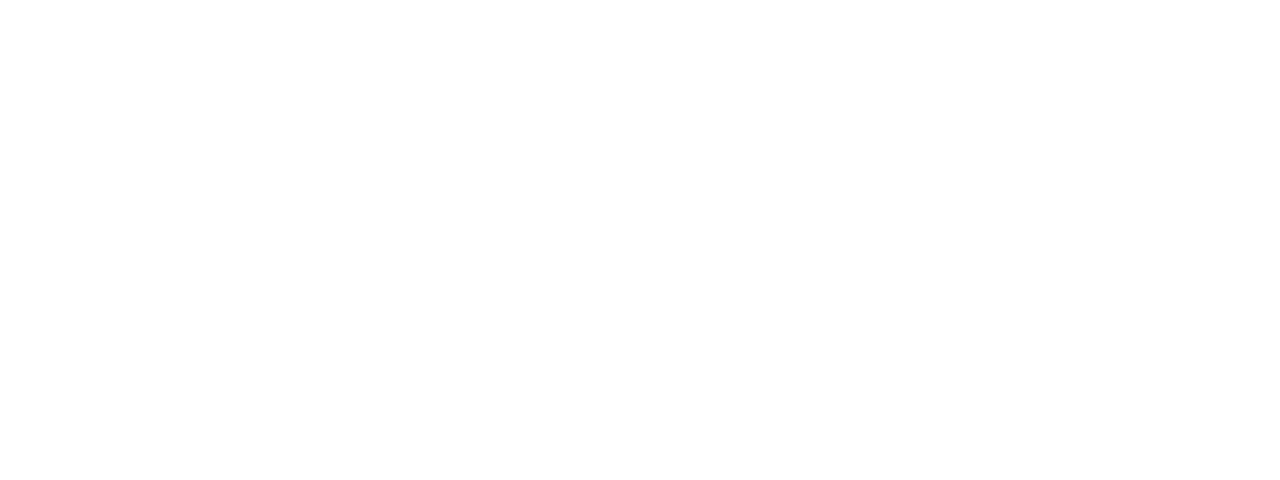
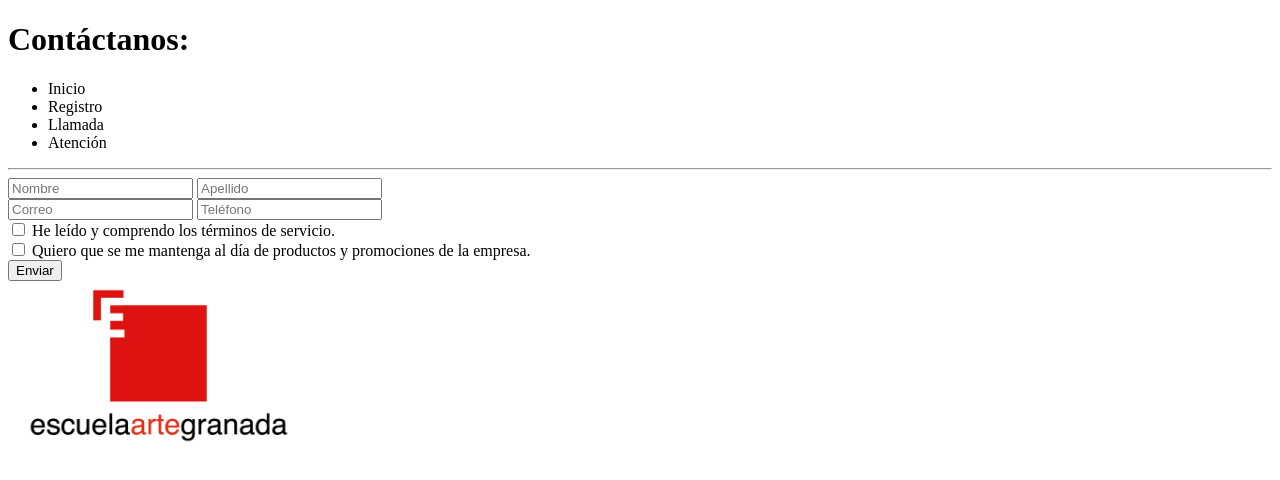
Before and after one commit to DaniJimenz/EjercicioAppWeb, a plain HTML site: page index.html in a window 1280 px wide. Drawn offline with Linux system fonts and the light colour scheme.

Commit message:
añado archivos y actualizo index

```diff
--- a/index.html
+++ b/index.html
@@ -1,17 +1,37 @@
 <!DOCTYPE html>
 <html>
     <head>
-        <title></title>
+        <title>Ejercicio grupal</title>
     </head>
     <body>
         <header>
-
+            <h1>Contáctanos:</h1>
+            <nav src = "#">
+                <ul>
+                    <li>Inicio</li>
+                    <li>Registro</li>
+                    <li>Llamada</li>
+                    <li>Atención</li>
+                </ul>
+            </nav>
         </header>
         <main>
+            <hr>
+            <form>
+                <input type="text" name="Nombre" placeholder="Nombre">
+                <input type="text" name="Apellido" placeholder="Apellido"><br>
+                <input type="email" name="Correo" placeholder="Correo">
+                <input type="phone" name="Teléfono" placeholder="Teléfono"><br>
+                <input type="checkbox" name="Términos">
+                <label for="Términos">He leído y comprendo los términos de servicio.</label><br>
+                <input type="checkbox" name="Publicidad">
+                <label for="Publicidad">Quiero que se me mantenga al día de productos y promociones de la empresa.</label><br>
+                <input type="submit" value="Enviar">
 
+            </form>
         </main>
     </body>
     <footer>
-
+        <img src="./Images/logo.jpg" width="300" height="180">
     </footer>
 </html>
```
